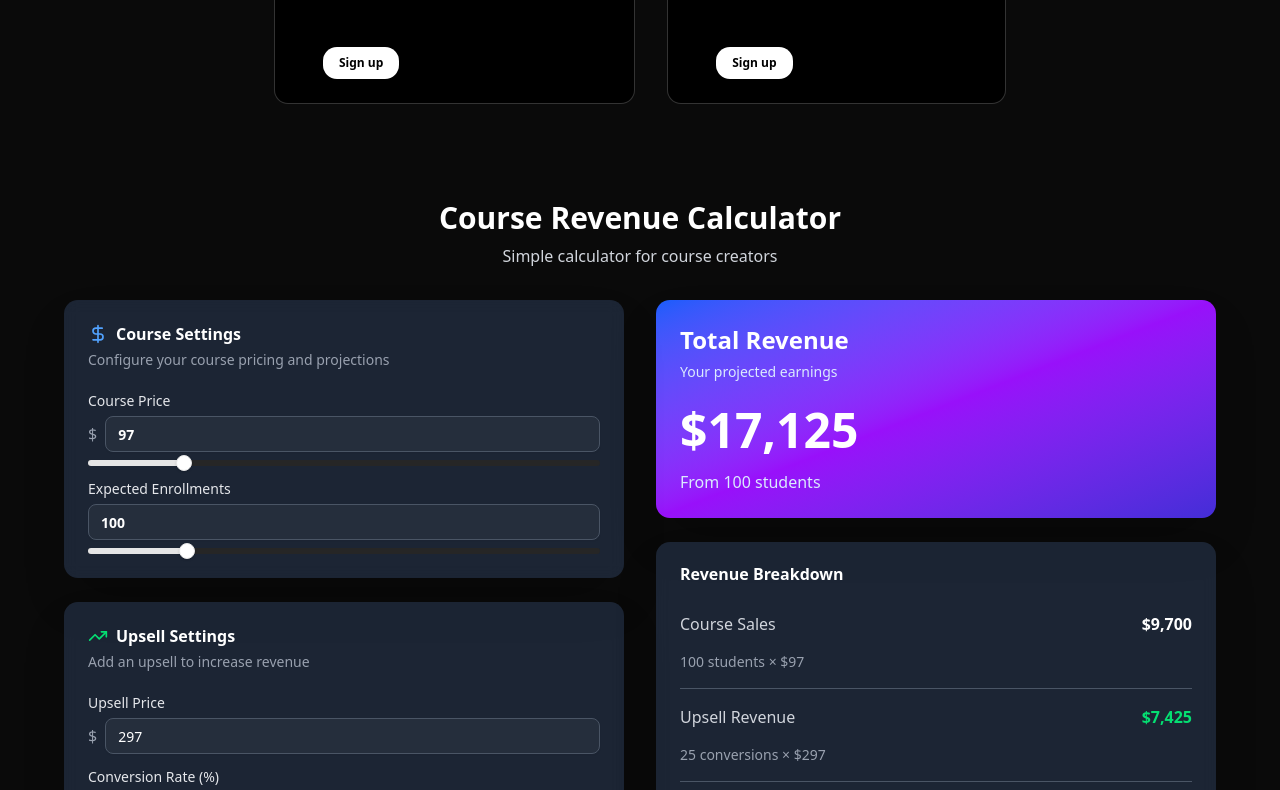
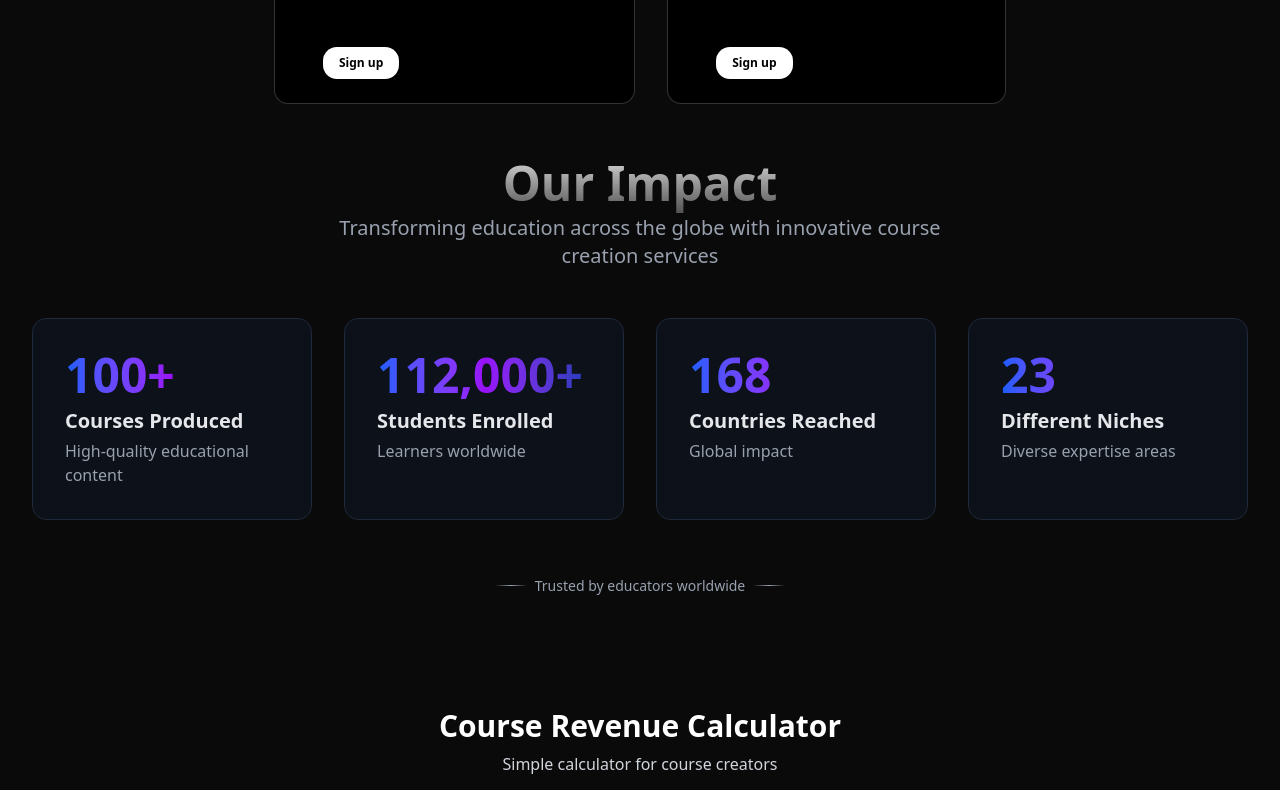
Before and after one commit to CristianProdius/lamzG, a Next.js app: page / in a window 1280 px wide. Shown: the part 800-1590 px from the top of the page. Built offline with nearby package versions, Linux system fonts and the light colour scheme.

Commit message:
stats added

```diff
--- a/src/app/page.tsx
+++ b/src/app/page.tsx
@@ -1,12 +1,14 @@
 import CourseRevenueCalculator from "@/components/LandingPage/calculator";
 import { CardsForLinking } from "@/components/LandingPage/card";
 import { Hero } from "@/components/LandingPage/hero";
+import PremiumStatsComponent from "@/components/LandingPage/PremiumStatsComponent";
 
 export default function Home() {
   return (
     <>
       <Hero />
       <CardsForLinking />
+      <PremiumStatsComponent />
       <CourseRevenueCalculator />
     </>
   );
--- /dev/null
+++ b/src/components/LandingPage/PremiumStatsComponent.tsx
@@ -0,0 +1,91 @@
+import React from "react";
+
+type StatsCardProps = {
+  number: string;
+  label: string;
+  description: string;
+};
+
+const StatsCard: React.FC<StatsCardProps> = ({
+  number,
+  label,
+  description,
+}) => (
+  <div className="group relative overflow-hidden rounded-xl border bg-white/50 backdrop-blur-sm p-6 md:p-8 transition-all duration-300 hover:shadow-lg hover:shadow-blue-500/10 hover:-translate-y-1 dark:bg-gray-900/50 dark:border-gray-800">
+    <div className="absolute inset-0 bg-gradient-to-br from-blue-50/50 to-purple-50/50 opacity-0 group-hover:opacity-100 transition-opacity duration-300 dark:from-blue-950/20 dark:to-purple-950/20"></div>
+    <div className="relative">
+      <div className="text-3xl md:text-4xl lg:text-5xl font-bold bg-gradient-to-r from-blue-600 via-purple-600 to-blue-800 bg-clip-text text-transparent mb-2">
+        {number}
+      </div>
+      <div className="text-lg md:text-xl font-semibold text-gray-800 dark:text-gray-200 mb-1">
+        {label}
+      </div>
+      <div className="text-sm md:text-base text-gray-600 dark:text-gray-400">
+        {description}
+      </div>
+    </div>
+  </div>
+);
+
+const PremiumStatsComponent = () => {
+  const stats = [
+    {
+      number: "100+",
+      label: "Courses Produced",
+      description: "High-quality educational content",
+    },
+    {
+      number: "112,000+",
+      label: "Students Enrolled",
+      description: "Learners worldwide",
+    },
+    {
+      number: "168",
+      label: "Countries Reached",
+      description: "Global impact",
+    },
+    {
+      number: "23",
+      label: "Different Niches",
+      description: "Diverse expertise areas",
+    },
+  ];
+
+  return (
+    <div className="w-full max-w-7xl mx-auto p-4 md:p-6 lg:p-8">
+      {/* Header Section */}
+      <div className="text-center mb-12">
+        <h2 className="text-3xl md:text-4xl lg:text-5xl bg-clip-text text-transparent bg-gradient-to-b from-neutral-200 to-neutral-600 text-center font-sans font-bold leading-[1.3]">
+          Our Impact
+        </h2>
+        <p className="text-lg md:text-xl text-neutral-500 dark:text-gray-400 max-w-2xl mx-auto">
+          Transforming education across the globe with innovative course
+          creation services
+        </p>
+      </div>
+
+      {/* Stats Grid */}
+      <div className="grid grid-cols-1 sm:grid-cols-2 lg:grid-cols-4 gap-4 md:gap-6 lg:gap-8">
+        {stats.map((stat, index) => (
+          <StatsCard
+            key={index}
+            number={stat.number}
+            label={stat.label}
+            description={stat.description}
+          />
+        ))}
+      </div>
+
+      {/* Bottom Accent */}
+      <div className="mt-12 text-center">
+        <div className="inline-flex items-center space-x-2 text-sm text-gray-500 dark:text-gray-400">
+          <div className="w-8 h-px bg-gradient-to-r from-transparent via-gray-400 to-transparent"></div>
+          <span>Trusted by educators worldwide</span>
+          <div className="w-8 h-px bg-gradient-to-r from-transparent via-gray-400 to-transparent"></div>
+        </div>
+      </div>
+    </div>
+  );
+};
+
+export default PremiumStatsComponent;
```
